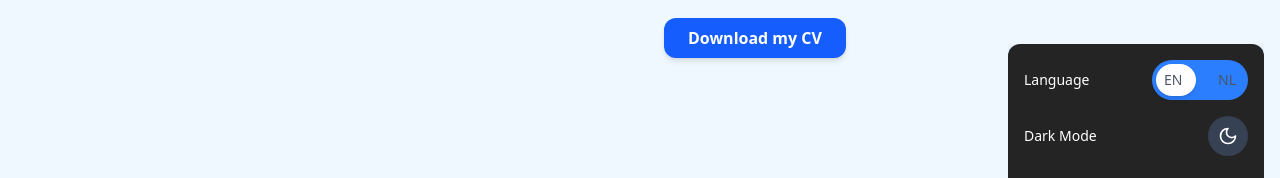
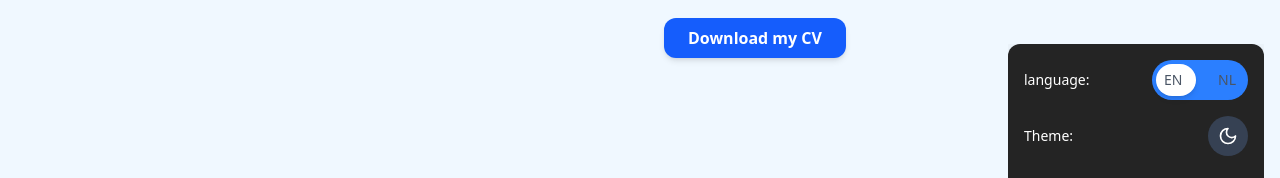
Before and after one commit to moussaramzi/portfolio, a React (Vite) app: page / in a window 1280 px wide. Both pictures are taken after a click on the button "Settings". Shown: the part 556-734 px from the top of the page. Built offline with nearby package versions, Linux system fonts and the light colour scheme.

Commit message:
added translations for setting popup and added smooth scrolling

```diff
--- a/src/components/settingPopup.tsx
+++ b/src/components/settingPopup.tsx
@@ -1,12 +1,14 @@
 import { useState, useEffect, useRef } from "react";
 import { Settings, Sun, Moon } from "lucide-react";
 import LanguageSwitcher from "./languageSwitcher";
+import { useTranslation } from "react-i18next";
 
 const SettingsPopup = () => {
   const [open, setOpen] = useState(false);
   const [darkMode, setDarkMode] = useState(false);
   const [isMobile, setIsMobile] = useState(false);
   const popupRef = useRef<HTMLDivElement>(null);
+  const { t } = useTranslation(["setting"]);
 
   useEffect(() => {
     const checkMobile = () => setIsMobile(window.innerWidth <= 768);
@@ -115,11 +117,11 @@ const SettingsPopup = () => {
         {/* Content */}
         <div className="flex flex-col space-y-4 pb-14">
           <div className="flex items-center justify-between  ">
-            <span className="text-sm ">Language</span>
+            <span className="text-sm ">{t('setting.language')}</span>
             <LanguageSwitcher />
           </div>
           <div className="flex items-center justify-between">
-            <span className="text-sm  ">Dark Mode</span>
+            <span className="text-sm  ">{t('setting.theme')}</span>
             <button
               onClick={toggleDarkMode}
               className="w-10 h-10 flex items-center justify-center dark:bg-gray-200 bg-gray-700 rounded-full transition-all"
--- a/src/i18n.tsx
+++ b/src/i18n.tsx
@@ -14,7 +14,8 @@ import enProjects from './translation files/projects/projectsEN.json';
 import nlProjects from './translation files/projects/projectsNL.json';
 import enContact from './translation files/contact/contactEN.json';
 import nlContact from './translation files/contact/contactNL.json';
-
+import enSetting from './translation files/setting/settingEN.json';
+import nlSetting from './translation files/setting/settingNL.json';
 i18n
   .use(LanguageDetector)
   .use(initReactI18next)
@@ -26,7 +27,8 @@ i18n
         tech: enTech,
         error: enError,
         projects: enProjects,
-        contact: enContact
+        contact: enContact,
+        setting: enSetting
       },
       nl: {
         about: nlAbout,
@@ -34,12 +36,13 @@ i18n
         tech: nlTech,
         error: nlError,
         projects: nlProjects,
-        contact: nlContact
+        contact: nlContact,
+        setting: nlSetting
 
       }
     },
     fallbackLng: 'en',
-    ns: ['about', 'navbar', 'tech', 'error','projects', 'contact'],
+    ns: ['about', 'navbar', 'tech', 'error','projects', 'contact', 'setting'],
     defaultNS: 'about',
     interpolation: {
       escapeValue: false
--- a/src/index.css
+++ b/src/index.css
@@ -14,6 +14,7 @@
   text-rendering: optimizeLegibility;
   -webkit-font-smoothing: antialiased;
   -moz-osx-font-smoothing: grayscale;
+  scroll-behavior: smooth;
 }
 h1, h2, h3{
   color: #2164f3;
--- /dev/null
+++ b/src/translation files/setting/settingEN.json
@@ -0,0 +1,6 @@
+{
+    "setting": {
+      "language": "language:",
+      "theme": "Theme:"
+    }
+  }
--- /dev/null
+++ b/src/translation files/setting/settingNL.json
@@ -0,0 +1,6 @@
+{
+    "setting": {
+      "language": "Taal:",
+      "theme": "Thema:"
+    }
+  }
```
